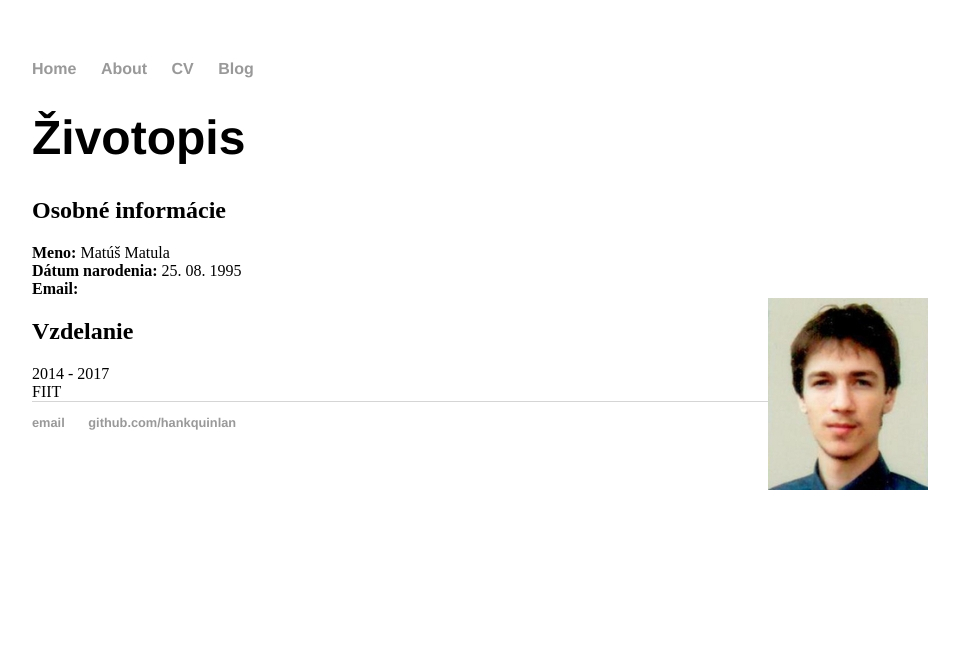
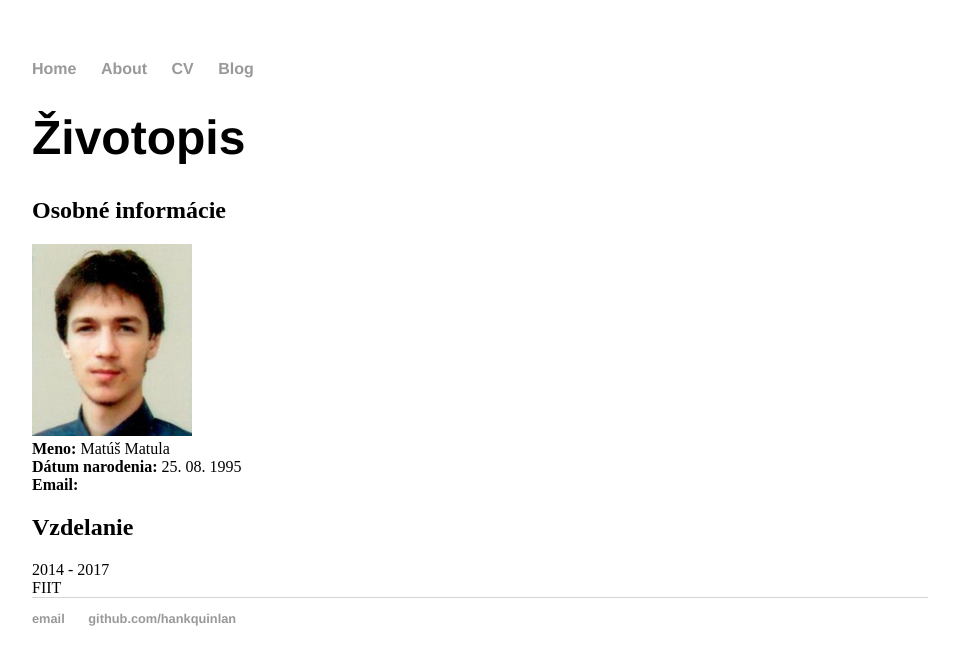
Before and after one commit to matusmatula/matusmatula.github.io, a Jekyll site: the page built from cv.html, in a window 1280 px wide. Shown: the top 665 px of the page, without its empty margins (160-1119 px from the left). Built offline with Jekyll 4.4.1, drawn with Linux system fonts in a browser that asks for light colours.

Commit message:
Update cv.html

```diff
--- a/_layouts/cv.html
+++ b/_layouts/cv.html
@@ -4,11 +4,10 @@ layout: default
 <h1>{{ page.title }}</h1>
 
 <h2>{{ page.subtitle }}</h2>
+<img style="float: center" src="{{page.photo}}">
 <div>{{ page.sections['name'] | textilize }}</div>
 <div>{{ page.sections['birthday'] | textilize }}</div>
 <div>{{ page.sections['email'] | textilize }}</div>
-
-<img style="float: right" src="{{page.photo}}">
 
 <h2>{{ page.education }}</h2>
 <div class="row">
```
